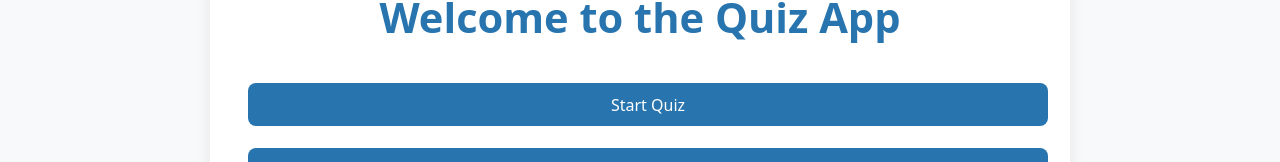
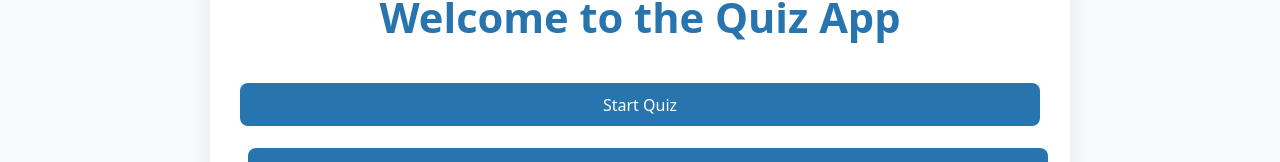
Before and after one commit to Zulu05/CS35L_Proj, a React (Vite) app: page / in a window 1280 px wide. Shown: the part 157-319 px from the top of the page. Built offline with nearby package versions, Linux system fonts and the light colour scheme.

Commit message:
Revert "Fixed missaligned buttons on home"
This reverts commit 212a74fd17ed526684cffa7552c2f2d2a9653527, reversing
changes made to bd2ef4b473274c90b594f34ba1f3ff8a2f9c0dbf.

```diff
--- a/src/components/Pages/homePage.tsx
+++ b/src/components/Pages/homePage.tsx
@@ -27,7 +27,6 @@ const navigate = useNavigate();
           const id = localStorage.getItem('userId');
           navigate(id ? '/quiz' : '/login');
         }}
-        style={{ marginLeft: 8 }}
       >
         Start Quiz
       </button>
```
